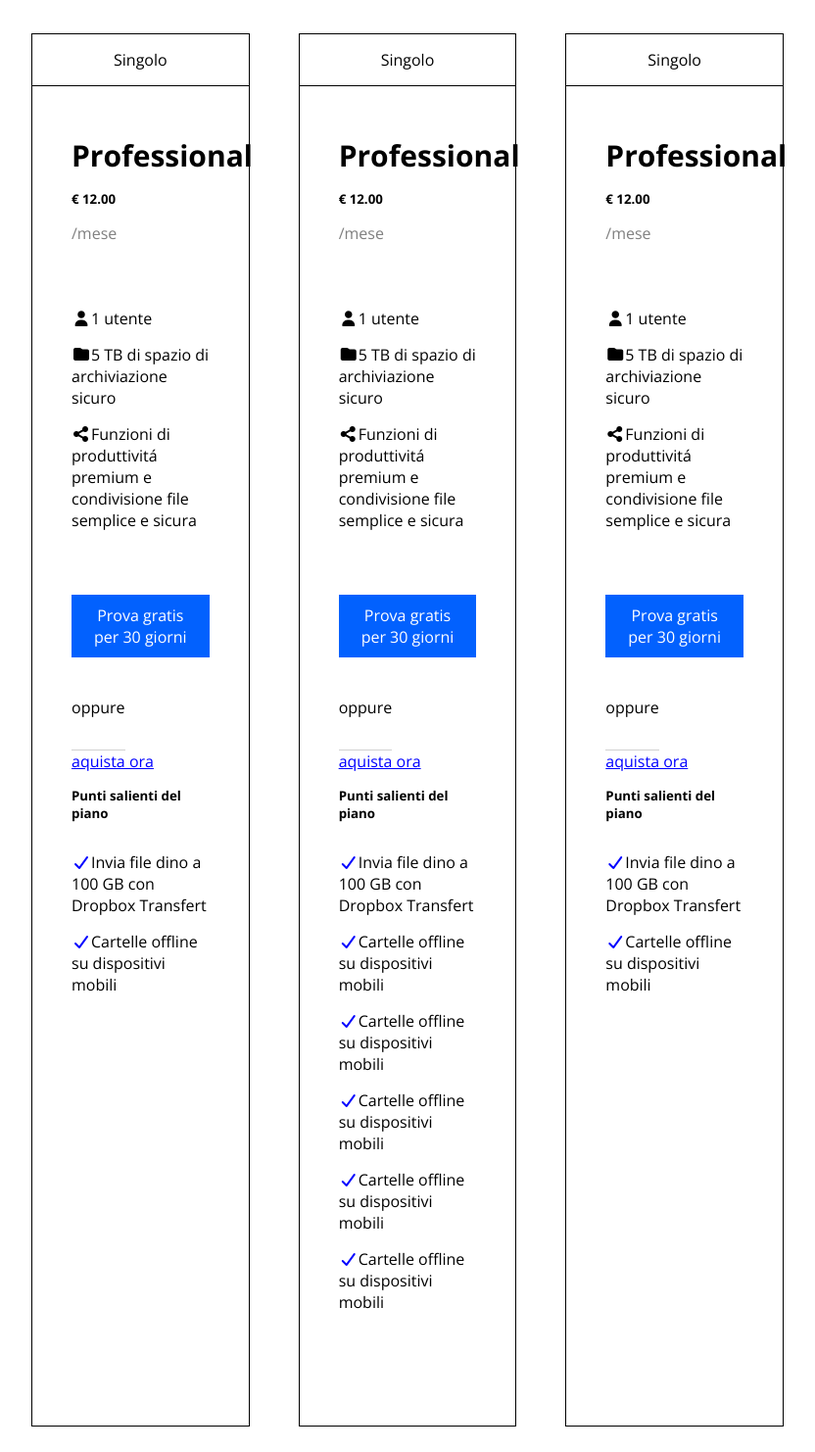
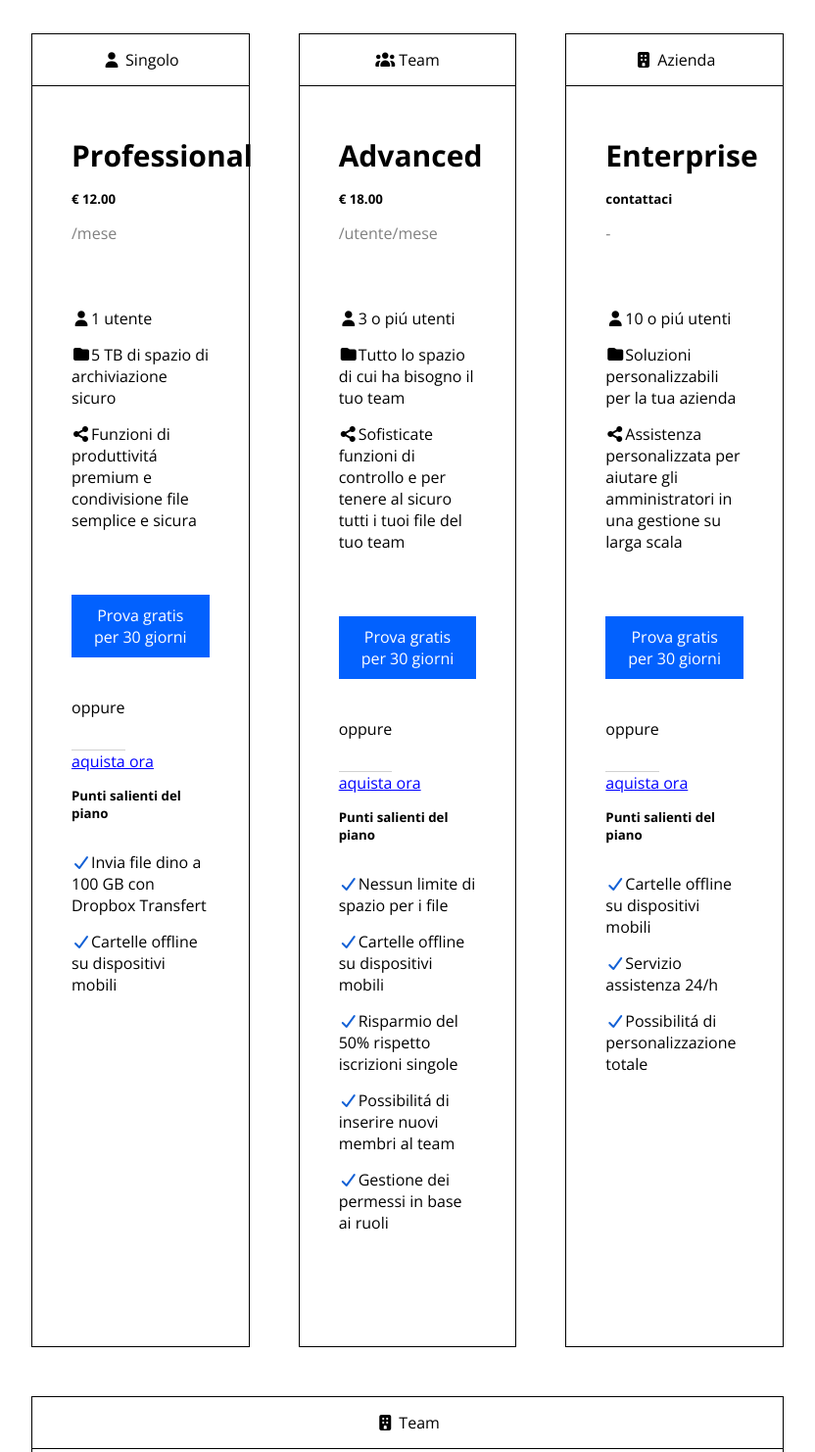
Before and after one commit to christianzaboli/htmlcss-dropbox, a plain HTML site: page index.html in a window 1280 px wide. Shown: the part 1120-2602 px from the top of the page at 98% size, without its empty margins (224-1056 px from the left). Drawn offline with nearby package versions, Linux system fonts and the light colour scheme.

Commit message:
rifinitura sezione piani business

```diff
--- a/css/style.css
+++ b/css/style.css
@@ -13,6 +13,12 @@ body{
     text-decoration: none;
     padding: 10px 15px;
     background-color: #0261FE;
+}
+.white-button{
+    width: max-content;
+    color: black;
+    background-color: white;
+    border: 1px solid black;
 }
 a{
     text-decoration: none;
@@ -221,7 +227,7 @@ li{
     margin: 15px 0;
 }
 .secondlist i{
-    color: blue;
+    color: #1260D5;
 }
 .undeline-oppure{
     display: inline-block;
--- a/index.html
+++ b/index.html
@@ -56,7 +56,7 @@
                 <!-- prima tabella -->
                 <div class="layout-tabella-piani">
                     <div class="colonna-tabella-piani">
-                        <span class="titolo-piano">Singolo</span>
+                        <span class="titolo-piano"><i class="fa-solid fa-user"></i> Singolo</span>
                         <div class="tabella-piani">
                             <div class="contenuto-piani">
                                 <h3>Professional</h3>
@@ -83,16 +83,16 @@
                 </div>
                 <!-- seconda tabella -->
                 <div class="colonna-tabella-piani">
-                    <span class="titolo-piano">Singolo</span>
+                    <span class="titolo-piano"><i class="fa-solid fa-users"></i> Team</span>
                     <div class="tabella-piani">
                         <div class="contenuto-piani">
-                            <h3>Professional</h3>
-                            <h5>&euro; 12.00</h5>
-                            <span class="graytext">/mese</span>
+                            <h3>Advanced</h3>
+                            <h5>&euro; 18.00</h5>
+                            <span class="graytext">/utente/mese</span>
                             <ul>
-                                <li><i class="fa-solid fa-user"></i>1 utente</li>
-                                <li><i class="fa-solid fa-folder"></i>5 TB di spazio di archiviazione sicuro</li>
-                                <li><i class="fa-solid fa-share-nodes"></i>Funzioni di produttivit&aacute; premium e condivisione file semplice e sicura</li>
+                                <li><i class="fa-solid fa-user"></i>3 o pi&uacute; utenti</li>
+                                <li><i class="fa-solid fa-folder"></i>Tutto lo spazio di cui ha bisogno il tuo team</li>
+                                <li><i class="fa-solid fa-share-nodes"></i>Sofisticate funzioni di controllo e per tenere al sicuro tutti i tuoi file del tuo team</li>
                             </ul>
 
                             <a href="#" class="button">Prova gratis per 30 giorni</a>
@@ -100,12 +100,11 @@
 
                             <h5>Punti salienti del piano</h5>
                             <ul class="secondlist">
-                                <li><i class="fa-solid fa-check"></i>Invia file dino a 100 GB con Dropbox Transfert</li>
+                                <li><i class="fa-solid fa-check"></i>Nessun limite di spazio per i file</li>
                                 <li><i class="fa-solid fa-check"></i>Cartelle offline su dispositivi mobili</li>
-                                <li><i class="fa-solid fa-check"></i>Cartelle offline su dispositivi mobili</li>
-                                <li><i class="fa-solid fa-check"></i>Cartelle offline su dispositivi mobili</li>
-                                <li><i class="fa-solid fa-check"></i>Cartelle offline su dispositivi mobili</li>
-                                <li><i class="fa-solid fa-check"></i>Cartelle offline su dispositivi mobili</li>
+                                <li><i class="fa-solid fa-check"></i>Risparmio del 50% rispetto iscrizioni singole</li>
+                                <li><i class="fa-solid fa-check"></i>Possibilit&aacute; di inserire nuovi membri al team</li>
+                                <li><i class="fa-solid fa-check"></i>Gestione dei permessi in base ai ruoli</li>
                             </ul>
 
                         </div>
@@ -114,16 +113,16 @@
                 </div>
                 <!-- terza tabella -->
                 <div class="colonna-tabella-piani">
-                    <span class="titolo-piano">Singolo</span>
+                    <span class="titolo-piano"><i class="fa-solid fa-building"></i> Azienda</span>
                     <div class="tabella-piani">
                         <div class="contenuto-piani">
-                            <h3>Professional</h3>
-                            <h5>&euro; 12.00</h5>
-                            <span class="graytext">/mese</span>
+                            <h3>Enterprise</h3>
+                            <h5>contattaci</h5>
+                            <span class="graytext">-</span>
                             <ul>
-                                <li><i class="fa-solid fa-user"></i>1 utente</li>
-                                <li><i class="fa-solid fa-folder"></i>5 TB di spazio di archiviazione sicuro</li>
-                                <li><i class="fa-solid fa-share-nodes"></i>Funzioni di produttivit&aacute; premium e condivisione file semplice e sicura</li>
+                                <li><i class="fa-solid fa-user"></i>10 o pi&uacute; utenti</li>
+                                <li><i class="fa-solid fa-folder"></i>Soluzioni personalizzabili per la tua azienda</li>
+                                <li><i class="fa-solid fa-share-nodes"></i>Assistenza personalizzata per aiutare gli amministratori in una gestione su larga scala</li>
                             </ul>
 
                             <a href="#" class="button">Prova gratis per 30 giorni</a>
@@ -131,8 +130,9 @@
 
                             <h5>Punti salienti del piano</h5>
                             <ul class="secondlist">
-                                <li><i class="fa-solid fa-check"></i>Invia file dino a 100 GB con Dropbox Transfert</li>
                                 <li><i class="fa-solid fa-check"></i>Cartelle offline su dispositivi mobili</li>
+                                <li><i class="fa-solid fa-check"></i>Servizio assistenza 24/h</li>
+                                <li><i class="fa-solid fa-check"></i>Possibilit&aacute; di personalizzazione totale</li>
                             </ul>
 
                         </div>
@@ -142,7 +142,7 @@
                 <!-- tabella sotto -->
                 <div class="riga-tabella-piani">
 
-                    <span class="titolo-piano">Team</span>
+                    <span class="titolo-piano"><i class="fa-solid fa-building"></i> Team</span>
                     <div class="riga-piani">
                         <h3>Enterprise</h3>
                         <h5>Contatta l'ufficio vendite per i prezzi</h5>
@@ -151,7 +151,7 @@
                     </div>
                 </div>
             </section>
-
+            <!-- sezione partner -->
             <section>
                 <div class="partner-section">
                     <img src="img/partner.png" alt="Dropbox_partner">
@@ -161,7 +161,6 @@
                         <a href="#" class="button white-button">Trova un partner</a>
                     </div>
                 </div>
-
             </section>
 
             <h2>Esegui pi&uacute; operazioni con Dropbox Business</h2>
```
